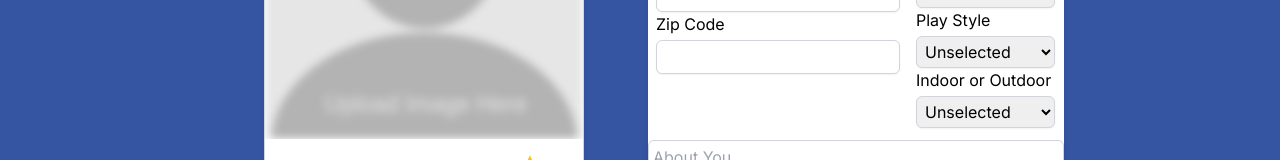
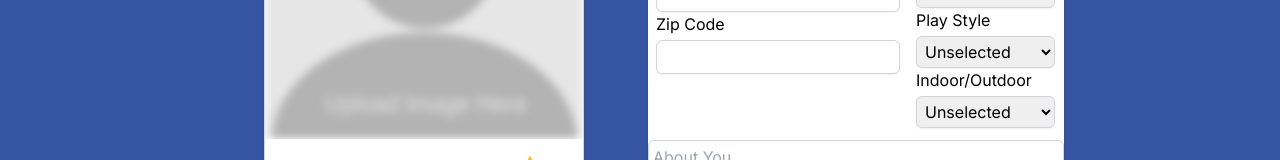
Before and after one commit to btejes/bepickleballer-matchmaking, a Next.js app: page /matchmaking/profile in a window 1280 px wide. Shown: the part 300-460 px from the top of the page. Built offline with nearby package versions, Linux system fonts and the light colour scheme; no server answers.

Commit message:
update indoor / outdoor text in profile form

```diff
--- a/library/ProfileForm.jsx
+++ b/library/ProfileForm.jsx
@@ -208,7 +208,7 @@ const ProfileForm = ({ profile, onProfileChange, onProfileSave }) => {
             <option value="casual">Casual</option>
             <option value="competitive">Competitive</option>
           </select>
-          <label htmlFor="outdoorIndoor">Indoor or Outdoor</label>
+          <label htmlFor="outdoorIndoor">Indoor/Outdoor</label>
           <select
             id="outdoorIndoor"
             name="outdoorIndoor"
```
